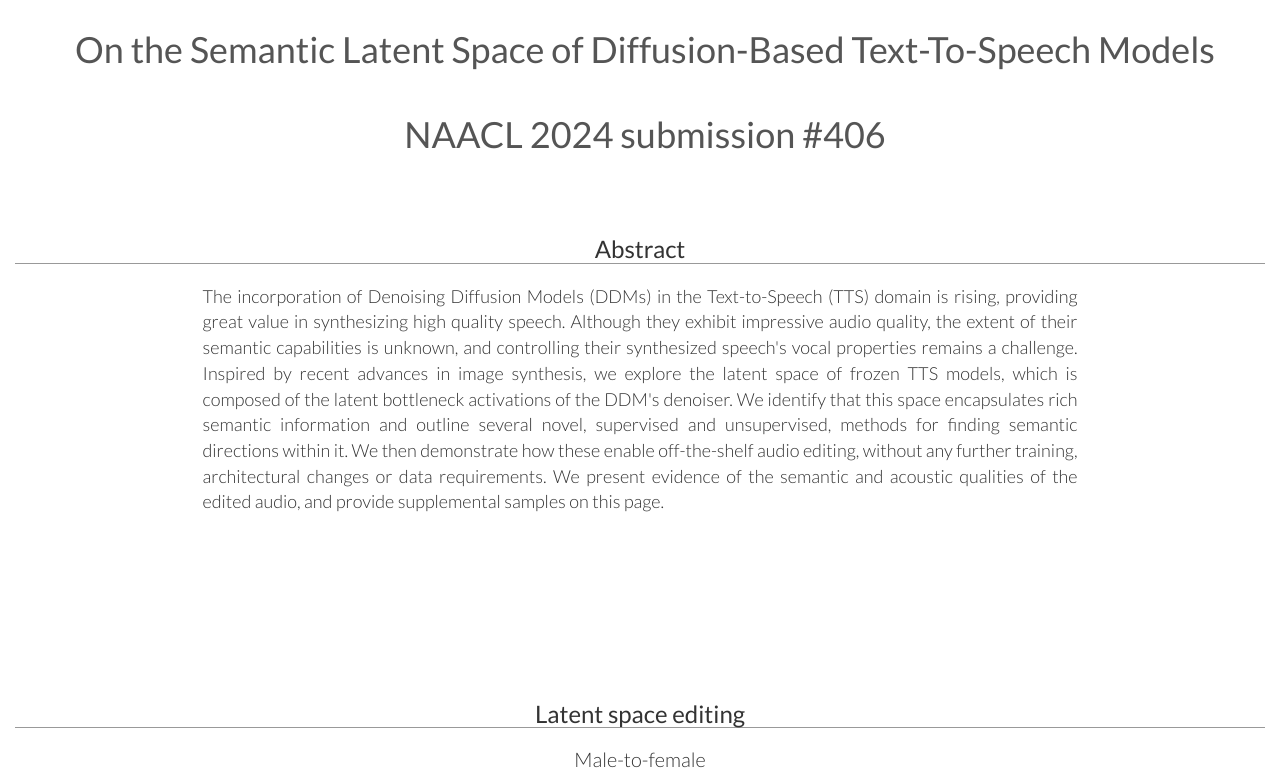
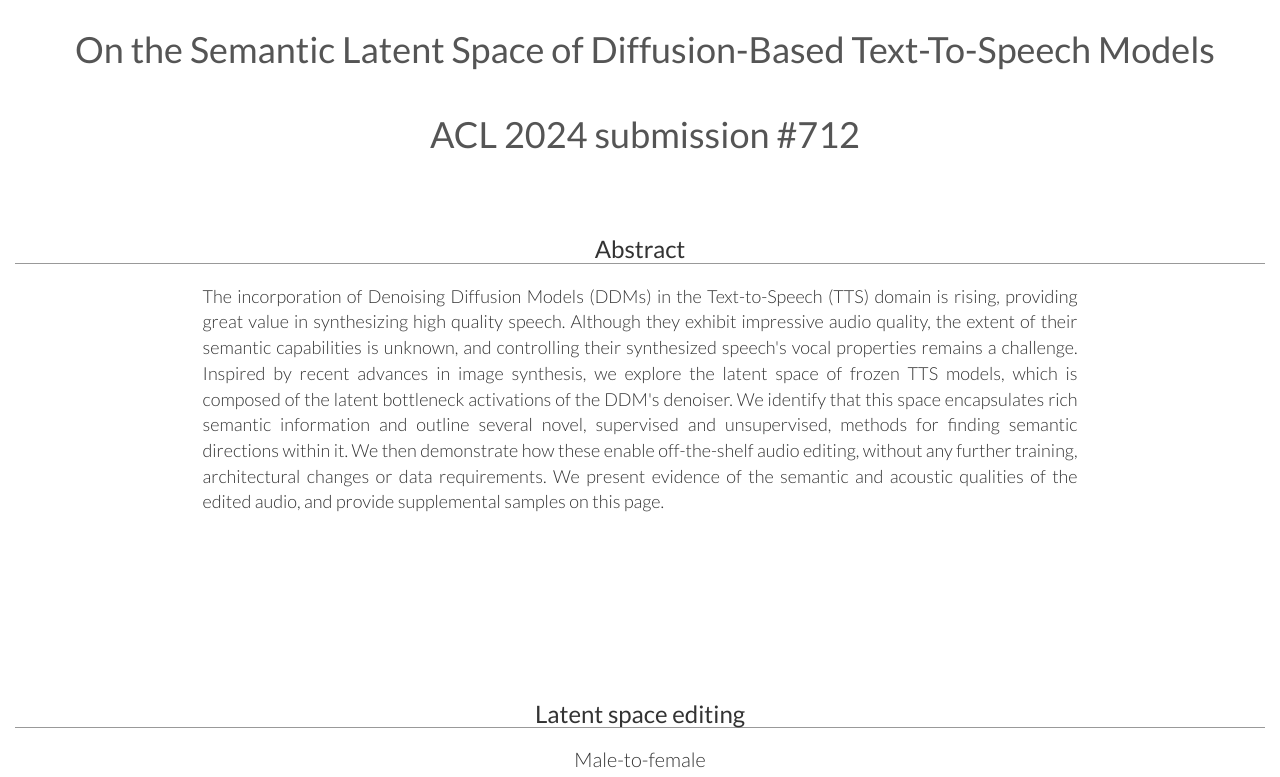
Before and after one commit to latent-analysis-grad-tts/speech-samples, a plain HTML site: page index.html in a window 1280 px wide. Shown: the top 777 px of the page. Drawn offline with nearby package versions, Linux system fonts and the light colour scheme.

Commit message:
Update index.html

```diff
--- a/index.html
+++ b/index.html
@@ -15,7 +15,7 @@
         <div class="row">
             <h1>On the Semantic Latent Space of Diffusion-Based Text-To-Speech Models</h1>
             <br>
-            <h1>NAACL 2024 submission #406</h1>
+            <h1>ACL 2024 submission #712</h1>
             <br>
         </div>
     </div>
```
